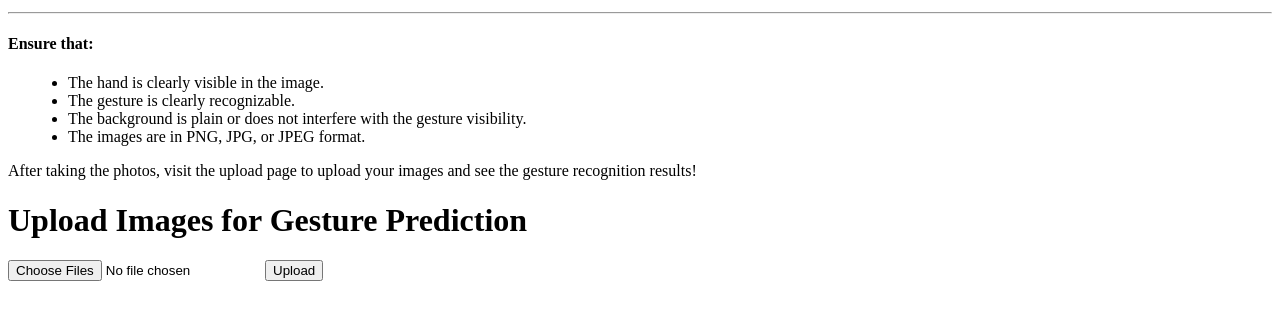
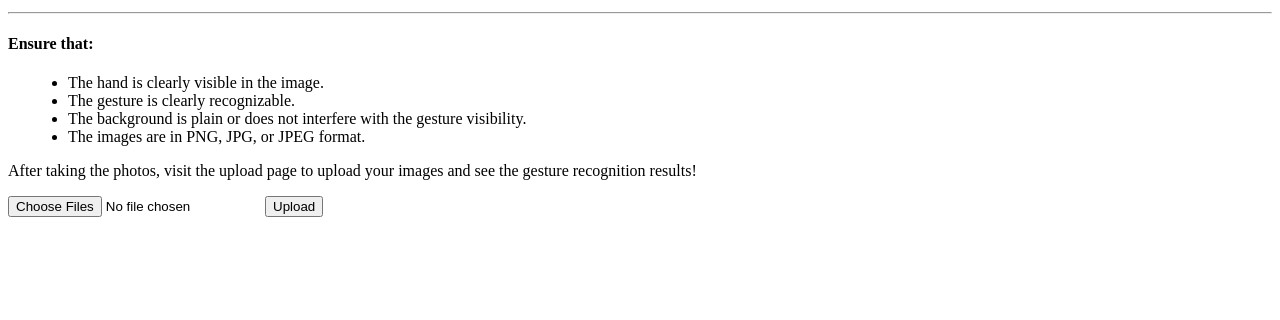
Before and after one commit to soumyapednekar/handgesture, a Flask app: page / in a window 1280 px wide. Shown: the part 229-549 px from the top of the page. Run offline with Flask 3, Linux system fonts and the light colour scheme.

Commit message:
Update index.html

```diff
--- a/templates/index.html
+++ b/templates/index.html
@@ -45,7 +45,7 @@
         After taking the photos, visit the upload page to upload your images and see the gesture recognition results!
     </p>
 
-    <h1>Upload Images for Gesture Prediction</h1>
+
     {% with messages = get_flashed_messages() %}
         {% if messages %}
             <div class="messages">
```
